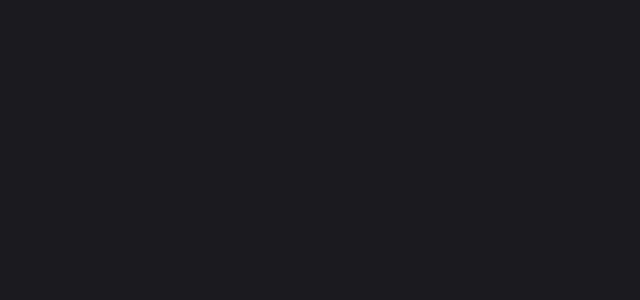
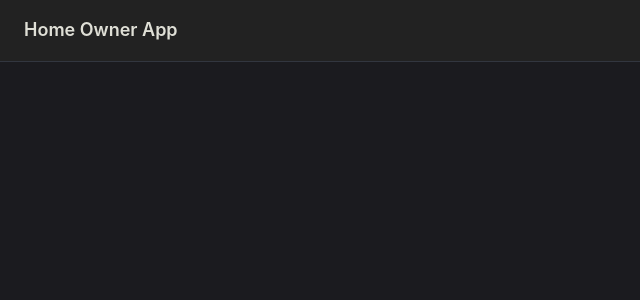
Before and after one commit to mpotterWBD/Home_Owner_App, a React (Vite) app: page / in a window 1280 px wide. Shown: the top 300 px of the page, without its empty margins (0-640 px from the left). Built offline with nearby package versions, Linux system fonts and the light colour scheme.

Commit message:
Header and App executing

```diff
--- a/src/main/index.ts
+++ b/src/main/index.ts
@@ -2,11 +2,12 @@ import { app, shell, BrowserWindow } from 'electron'
 import { join } from 'path'
 import { electronApp, optimizer, is } from '@electron-toolkit/utils'
 import icon from '../../resources/icon.png?asset'
+import { APP_NAME } from '../shared/appInfo'
 
 function createWindow(): void {
   // Create the browser window.
   const mainWindow = new BrowserWindow({
-    title: 'Home Owner App',
+    title: APP_NAME,
     width: 1200,
     height: 800,
     show: false,
--- a/src/renderer/index.html
+++ b/src/renderer/index.html
@@ -2,7 +2,8 @@
 <html>
   <head>
     <meta charset="UTF-8" />
-    <title>Home Owner App</title>
+    <!-- overwritten at runtime from src/shared/appInfo.ts -->
+    <title>App</title>
     <!-- https://developer.mozilla.org/en-US/docs/Web/HTTP/CSP -->
     <meta
       http-equiv="Content-Security-Policy"
--- a/src/renderer/src/App.tsx
+++ b/src/renderer/src/App.tsx
@@ -1,5 +1,12 @@
+import Header from './components/Header'
+
 function App(): React.JSX.Element {
-  return <div className="app"></div>
+  return (
+    <div className="app">
+      <Header />
+      <main className="content"></main>
+    </div>
+  )
 }
 
 export default App
--- a/src/renderer/src/assets/main.css
+++ b/src/renderer/src/assets/main.css
@@ -8,4 +8,24 @@
 .app {
   height: 100%;
   width: 100%;
+  display: flex;
+  flex-direction: column;
 }
+
+.header {
+  flex-shrink: 0;
+  padding: 16px 24px;
+  background: var(--color-background-soft);
+  border-bottom: 1px solid var(--ev-c-gray-3);
+}
+
+.header h1 {
+  font-size: 18px;
+  font-weight: 600;
+  color: var(--color-text);
+}
+
+.content {
+  flex: 1;
+  overflow: auto;
+}
--- /dev/null
+++ b/src/renderer/src/components/Header.tsx
@@ -0,0 +1,11 @@
+import { APP_NAME } from '../../../shared/appInfo'
+
+function Header(): React.JSX.Element {
+  return (
+    <header className="header">
+      <h1>{APP_NAME}</h1>
+    </header>
+  )
+}
+
+export default Header
--- a/src/renderer/src/main.tsx
+++ b/src/renderer/src/main.tsx
@@ -3,6 +3,9 @@ import './assets/main.css'
 import { StrictMode } from 'react'
 import { createRoot } from 'react-dom/client'
 import App from './App'
+import { APP_NAME } from '../../shared/appInfo'
+
+document.title = APP_NAME
 
 createRoot(document.getElementById('root')!).render(
   <StrictMode>
--- /dev/null
+++ b/src/shared/appInfo.ts
@@ -0,0 +1 @@
+export const APP_NAME = 'Home Owner App'
--- a/tsconfig.node.json
+++ b/tsconfig.node.json
@@ -1,6 +1,6 @@
 {
   "extends": "@electron-toolkit/tsconfig/tsconfig.node.json",
-  "include": ["electron.vite.config.*", "src/main/**/*", "src/preload/**/*"],
+  "include": ["electron.vite.config.*", "src/main/**/*", "src/preload/**/*", "src/shared/**/*"],
   "compilerOptions": {
     "composite": true,
     "types": ["electron-vite/node"]
--- a/tsconfig.web.json
+++ b/tsconfig.web.json
@@ -4,7 +4,8 @@
     "src/renderer/src/env.d.ts",
     "src/renderer/src/**/*",
     "src/renderer/src/**/*.tsx",
-    "src/preload/*.d.ts"
+    "src/preload/*.d.ts",
+    "src/shared/**/*"
   ],
   "compilerOptions": {
     "composite": true,
```
Also changed, not shown: 1 other file (tests, documents, lock files or other folders).
